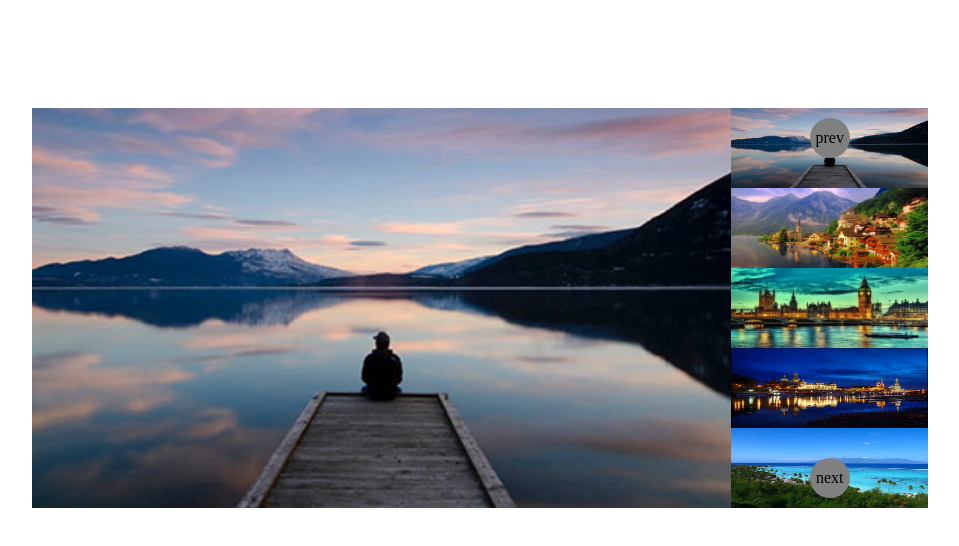
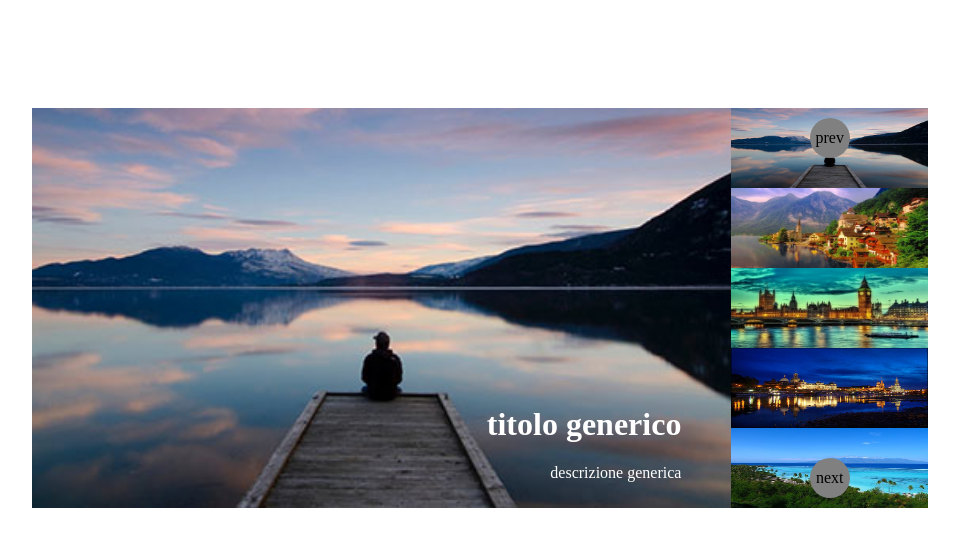
Before and after one commit to Difelice-e/js-array-carousel, a plain HTML site: page index.html in a window 1280 px wide. Shown: the whole page, without its empty margins (160-1119 px from the left). Drawn offline with Linux system fonts and the light colour scheme.

Commit message:
aggiunta descrizione slide

```diff
--- a/app.js
+++ b/app.js
@@ -12,7 +12,7 @@ const title = [
     'Gran Bretagna',
     'Germania',
     'Paradise'
-]
+];
 
 const text = [
     'Lorem ipsum, dolor sit amet consectetur adipisicing elit. Et temporibus voluptatum suscipit tempore aliquid deleniti aut veniam inventore eligendi ex ad ullam, cumque provident totam omnis, magnam dolores dolorum corporis.',
@@ -20,4 +20,11 @@ const text = [
     'Lorem ipsum, dolor sit amet consectetur adipisicing elit.',
     'Lorem ipsum, dolor sit amet consectetur adipisicing elit. Et temporibus voluptatum suscipit tempore aliquid deleniti aut veniam inventore eligendi ex ad ullam,',
     'Et temporibus voluptatum suscipit tempore aliquid deleniti aut veniam inventore eligendi ex ad ullam,',
-]
+];
+
+
+let currentIndex = 0;
+
+for (i = 0; i < items.length; i++) {
+
+}
--- a/index.html
+++ b/index.html
@@ -13,10 +13,19 @@
             <div class="slider-wrapper">
                 <div class="item active">
                     <img src="img/01.jpg">
+                    <div class="item-info">
+                        <h1 class="item-title">titolo generico</h1>
+                        <p class="item-description">descrizione generica</p>
+                    </div>
                 </div>
 
                 <div class="item">
                     <img src="img/02.jpg">
+                    <div class="item-info">
+                        <h1 class="item-title">titolo generico</h1>
+                        <p class="item-description">descrizione generica</p>
+                    </div>
+
                 </div>
             </div>
 
--- a/style.css
+++ b/style.css
@@ -19,6 +19,7 @@ main {
     display: none;
     height: 100%;
     width: 100%;
+    position: relative;
 }
 
 .slider-wrapper .item img {
@@ -26,6 +27,15 @@ main {
     height: 100%;
     object-fit: cover;
     object-position: center;
+}
+
+.slider-wrapper .item-info {
+    position: absolute;
+    color: white;
+    text-align: right;
+    bottom: 10px;
+    right: 50px;
+    z-index: 99;
 }
 
 .slider-wrapper .item.active {
```
